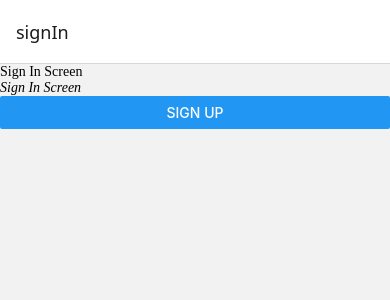
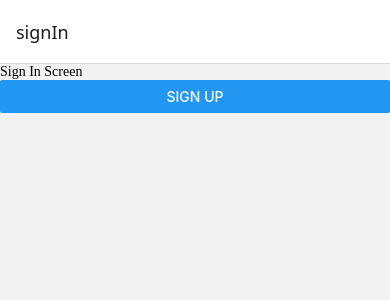
Before and after one commit to mfromage/catalog-mobile, a React Native app: screen /auth in a window 390 px wide. Shown: the top 300 px of the page. Built offline with nearby package versions, Linux system fonts and the light colour scheme.

Commit message:
Fix AuthNavigator test

```diff
--- a/src/features/auth/screens/signin-screen.tsx
+++ b/src/features/auth/screens/signin-screen.tsx
@@ -6,15 +6,6 @@ const SignInScreen = ({ navigation }: AuthScreenProps) => {
   return (
     <View style={{ width: '100%', flex: 1 }}>
       <Text style={{ fontFamily: 'NunitoSans' }}>Sign In Screen</Text>
-      <Text
-        style={{
-          fontFamily:
-            Platform.OS === 'ios' ? 'NunitoSans-Italic' : 'NunitoSans',
-          fontStyle: 'italic',
-        }}>
-        Sign In Screen
-      </Text>
-
       <Button title="Sign Up" onPress={navigateToSignUp} />
     </View>
   );
```
